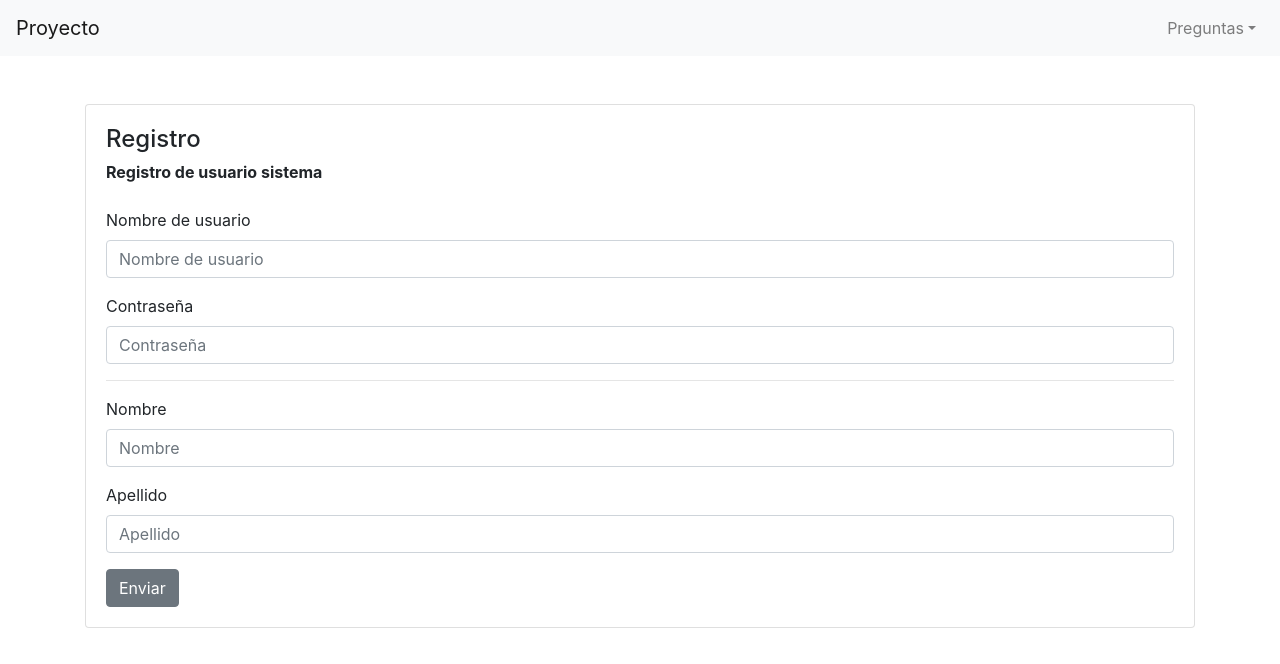
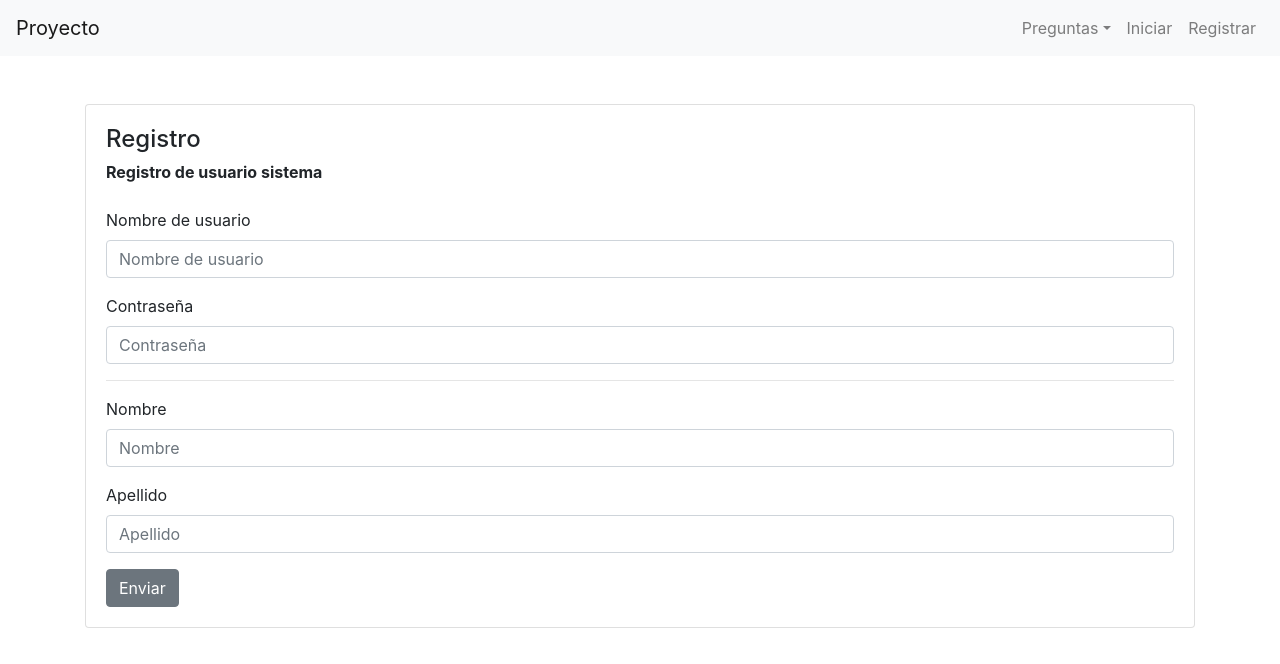
Before and after one commit to ErickAgrazal/ejemplo-docker-express-mongo, a React (Create React App) app in the folder frontend/: page /usuarios/registrar in a window 1280 px wide. Shown: the top 664 px of the page. Built offline with nearby package versions, Linux system fonts and the light colour scheme.

Commit message:
Adding navlink

```diff
--- a/frontend/src/Partials/Navbar.js
+++ b/frontend/src/Partials/Navbar.js
@@ -5,6 +5,7 @@ import {
   NavbarToggler,
   NavbarBrand,
   Nav,
+  NavLink,
   UncontrolledDropdown,
   DropdownToggle,
   DropdownMenu,
@@ -52,6 +53,14 @@ export default class TopNavbar extends React.Component {
                   </DropdownItem>
                 </DropdownMenu>
               </UncontrolledDropdown>
+              <NavLink href="http://localhost:3000/usuarios/autenticar">
+                {" "}
+                Iniciar{" "}
+              </NavLink>
+              <NavLink href="http://localhost:3000/usuarios/registrar">
+                {" "}
+                Registrar{" "}
+              </NavLink>
             </Nav>
           </Collapse>
         </Navbar>
--- a/frontend/src/Users/AuthForm.js
+++ b/frontend/src/Users/AuthForm.js
@@ -36,7 +36,11 @@ export default class AuthForm extends React.Component {
       );
     })
     .catch(function (error) {
-      console.log(error);
+      Swal.fire(
+        `¡ERROR!`,
+        `El usuario no se ha podido AUTENTIFICAR`,
+        'error'
+      );
     });
   }
 
--- a/frontend/src/Users/RegisterForm.js
+++ b/frontend/src/Users/RegisterForm.js
@@ -46,7 +46,11 @@ export default class RegisterForm extends React.Component {
       );
     })
     .catch(function (error) {
-      console.log(error);
+      Swal.fire(
+        `¡ERROR!`,
+        `El usuario no se ha podido REGISTRAR`,
+        'error'
+      );
     });
   }
 
```
Also changed, not shown: 1 other file (tests, documents, lock files or other folders).
